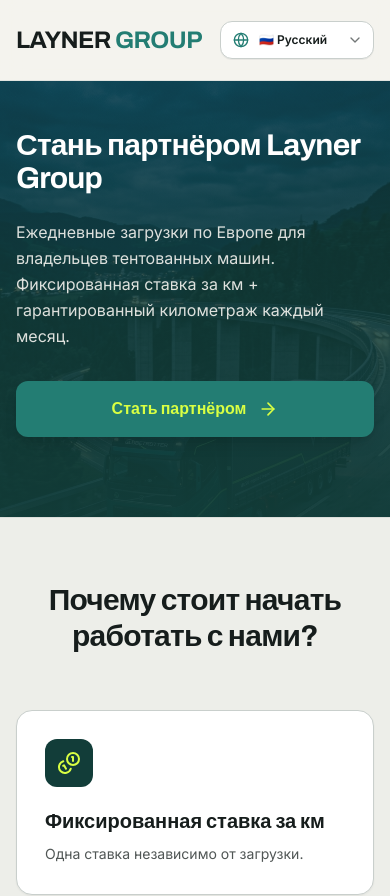
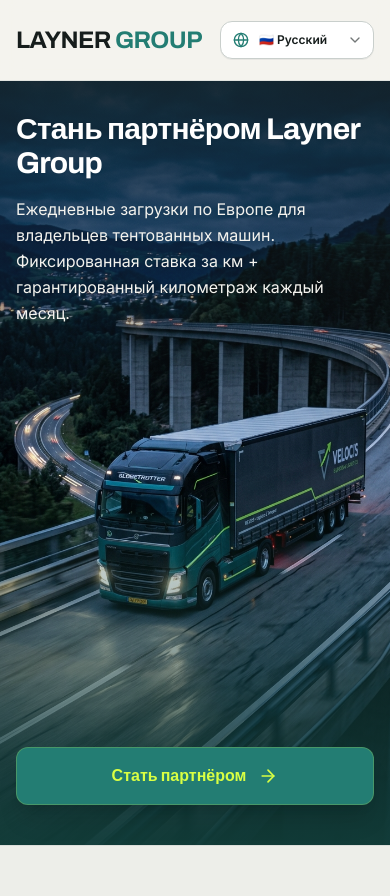
Before and after one commit to YuransiS/layner-group, a Next.js app: page / in a window 390 px wide. Shown: the top 896 px of the page. Built offline with nearby package versions, Linux system fonts and the light colour scheme; a web font is replaced by a local one.

Commit message:
feat(mobile): full screen 100svh mobile hero with clear truck view and bottom CTA

```diff
--- a/src/components/HeroSection.tsx
+++ b/src/components/HeroSection.tsx
@@ -27,39 +27,41 @@
   };
 
   return (
-    <section className="relative overflow-hidden pt-12 pb-20 sm:py-20 lg:py-24">
-      {/* 9:16 Фоновое изображение для мобильной версии на всю Hero-секцию */}
+    <section className="relative overflow-hidden min-h-[calc(100svh-5rem)] flex flex-col justify-between lg:justify-center lg:min-h-0 lg:py-24">
+      {/* 9:16 Фоновое изображение для мобильной версии на весь экран */}
       <div className="lg:hidden absolute inset-0 z-0">
         <Image
           src="/images/hero-truck-mobile.jpg"
           alt="Layner Group curtain-side truck"
           fill
           priority
-          className="object-cover object-top"
+          className="object-cover object-[center_65%]"
           sizes="100vw"
         />
-        {/* Премиальный градиентный оверлей для идеальной читаемости */}
-        <div className="absolute inset-0 bg-linear-to-b from-[#123D39]/75 via-[#123D39]/85 to-[#123D39]/95" />
+        {/* Прозрачный градиент: затемнение сверху для текста и снизу для кнопки, середина прозрачная для яркого отображения трака */}
+        <div className="absolute inset-0 bg-linear-to-b from-[#161D1C]/85 via-transparent to-[#123D39]/95" />
       </div>
 
-      <div className="max-w-7xl mx-auto px-4 sm:px-6 lg:px-8 relative z-10">
-        <div className="grid grid-cols-1 lg:grid-cols-12 gap-10 lg:gap-12 items-center">
-          {/* Левая колонка: Заголовок, подзаголовок и кнопка перехода к форме */}
-          <div className="lg:col-span-7 space-y-6 sm:space-y-8">
-            <h1 className="font-headline font-bold text-3xl sm:text-5xl lg:text-6xl text-white lg:text-[#161D1C] leading-[1.1] tracking-tight">
-              {t.hero.title}
-            </h1>
+      <div className="max-w-7xl mx-auto px-4 sm:px-6 lg:px-8 relative z-10 w-full flex-1 flex flex-col justify-between lg:block py-6 sm:py-10 lg:py-0">
+        <div className="grid grid-cols-1 lg:grid-cols-12 gap-10 lg:gap-12 items-center flex-1">
+          {/* Левая колонка: Заголовок, подзаголовок и кнопка */}
+          <div className="lg:col-span-7 flex flex-col justify-between h-full lg:h-auto lg:space-y-8">
+            <div className="space-y-4 sm:space-y-6 pt-2 sm:pt-4 lg:pt-0">
+              <h1 className="font-headline font-bold text-3xl sm:text-5xl lg:text-6xl text-white lg:text-[#161D1C] leading-[1.12] tracking-tight drop-shadow-xs lg:drop-shadow-none">
+                {t.hero.title}
+              </h1>
 
-            <p className="font-body text-base sm:text-lg lg:text-xl text-[#F4F3EE]/90 lg:text-[#161D1C]/80 leading-relaxed max-w-2xl">
-              {t.hero.subtitle}
-            </p>
+              <p className="font-body text-base sm:text-lg lg:text-xl text-[#F4F3EE] lg:text-[#161D1C]/80 leading-relaxed max-w-2xl drop-shadow-xs lg:drop-shadow-none">
+                {t.hero.subtitle}
+              </p>
+            </div>
 
             {/* Единая CTA кнопка */}
-            <div className="pt-2">
+            <div className="pt-8 pb-4 sm:pb-0 lg:pt-4">
               <button
                 type="button"
                 onClick={handleCtaClick}
-                className="w-full sm:w-auto inline-flex items-center justify-center gap-3 px-8 py-4 sm:py-4.5 rounded-xl font-headline font-bold text-base sm:text-lg bg-[#237D73] hover:bg-[#123D39] text-[#D9FF43] transition-all shadow-lg active:scale-98 cursor-pointer"
+                className="w-full sm:w-auto inline-flex items-center justify-center gap-3 px-8 py-4 sm:py-4.5 rounded-xl font-headline font-bold text-base sm:text-lg bg-[#237D73] hover:bg-[#123D39] text-[#D9FF43] transition-all shadow-xl active:scale-98 cursor-pointer border border-[#D9FF43]/20"
               >
                 <span>{t.hero.ctaButton}</span>
                 <ArrowRight className="w-5 h-5 text-[#D9FF43]" />
@@ -67,7 +69,7 @@
             </div>
           </div>
 
-          {/* Правая колонка: Десктопное тематическое фото (скрыто на мобилке, где работает 9:16 фон) */}
+          {/* Правая колонка: Десктопное тематическое фото (на мобилке фоном служит 9:16) */}
           <div className="hidden lg:block lg:col-span-5 relative">
             <div className="relative rounded-3xl overflow-hidden border border-[#C9CFCC] shadow-xl">
               <div className="relative aspect-4/3 sm:aspect-16/11 w-full bg-[#123D39]">
```
